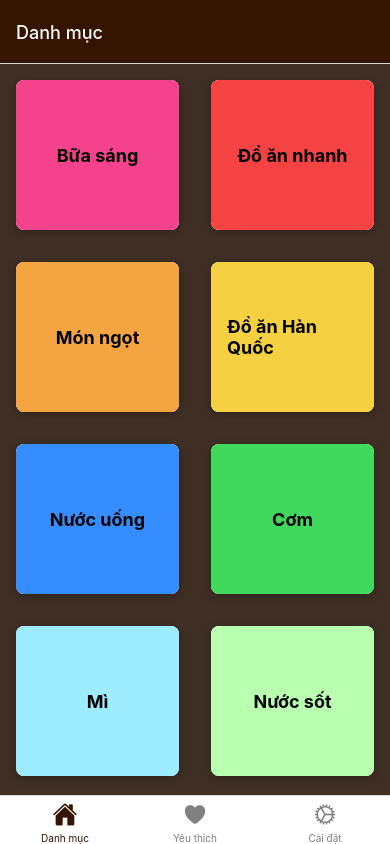
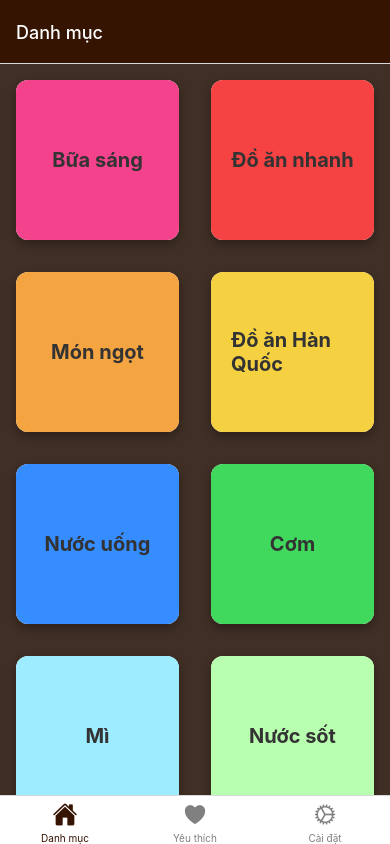
Before and after one commit to Iffff2310/meals_app, a React Native app: screen /MealsCategories in a window 390 px wide. Built offline with nearby package versions, Linux system fonts and the light colour scheme.

Commit message:
CategoryGridTile.js

```diff
--- a/components/CategoryGridTile.js
+++ b/components/CategoryGridTile.js
@@ -26,31 +26,33 @@ const styles = StyleSheet.create({
   gridItem: {
     flex: 1,
     margin: 16,
-    height: 150,
-    borderRadius: 8,
-    elevation: 4,
+    height: 160, // slightly taller for a better visual
+    borderRadius: 12, // smoother edges
+    elevation: 6, // slightly higher elevation for better shadow on Android
     backgroundColor: 'white',
     shadowColor: 'black',
-    shadowOpacity: 0.25,
-    shadowOffset: { width: 0, height: 2 },
-    shadowRadius: 8,
+    shadowOpacity: 0.3, // stronger shadow
+    shadowOffset: { width: 0, height: 4 }, // more pronounced shadow offset
+    shadowRadius: 10, // smoother shadow on iOS
     overflow: Platform.OS === 'android' ? 'hidden' : 'visible',
   },
   button: {
     flex: 1,
+    borderRadius: 12, // ensure the pressable matches the container's border radius
   },
   buttonPressed: {
-    opacity: 0.5,
+    opacity: 0.7, // reduce the opacity change for a more subtle effect
   },
   innerContainer: {
     flex: 1,
-    padding: 16,
-    borderRadius: 8,
+    padding: 20, // increased padding for better spacing
+    borderRadius: 12, // make sure the inner container also has smooth corners
     justifyContent: 'center',
     alignItems: 'center',
   },
   title: {
     fontWeight: 'bold',
-    fontSize: 18,
+    fontSize: 20, // larger font size for a more prominent title
+    color: '#333', // slightly muted color for better readability
   },
 });
```
